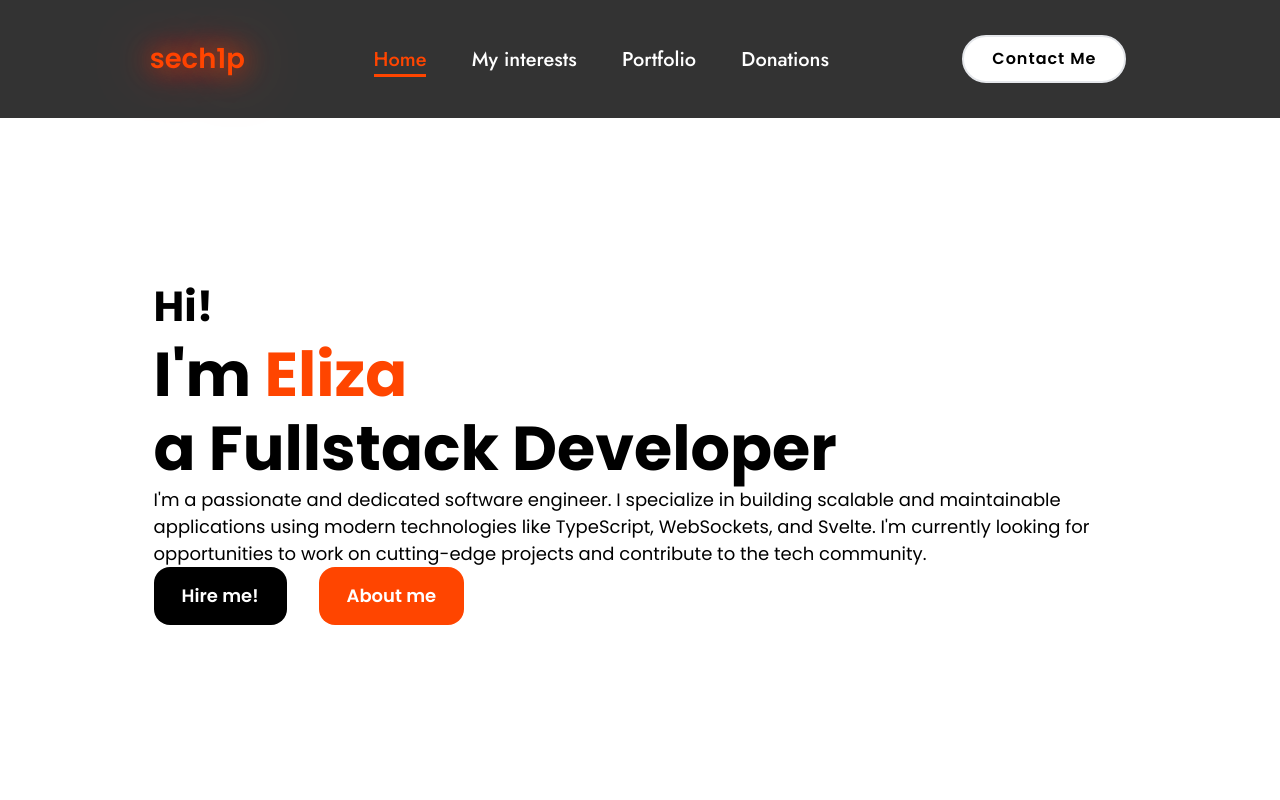
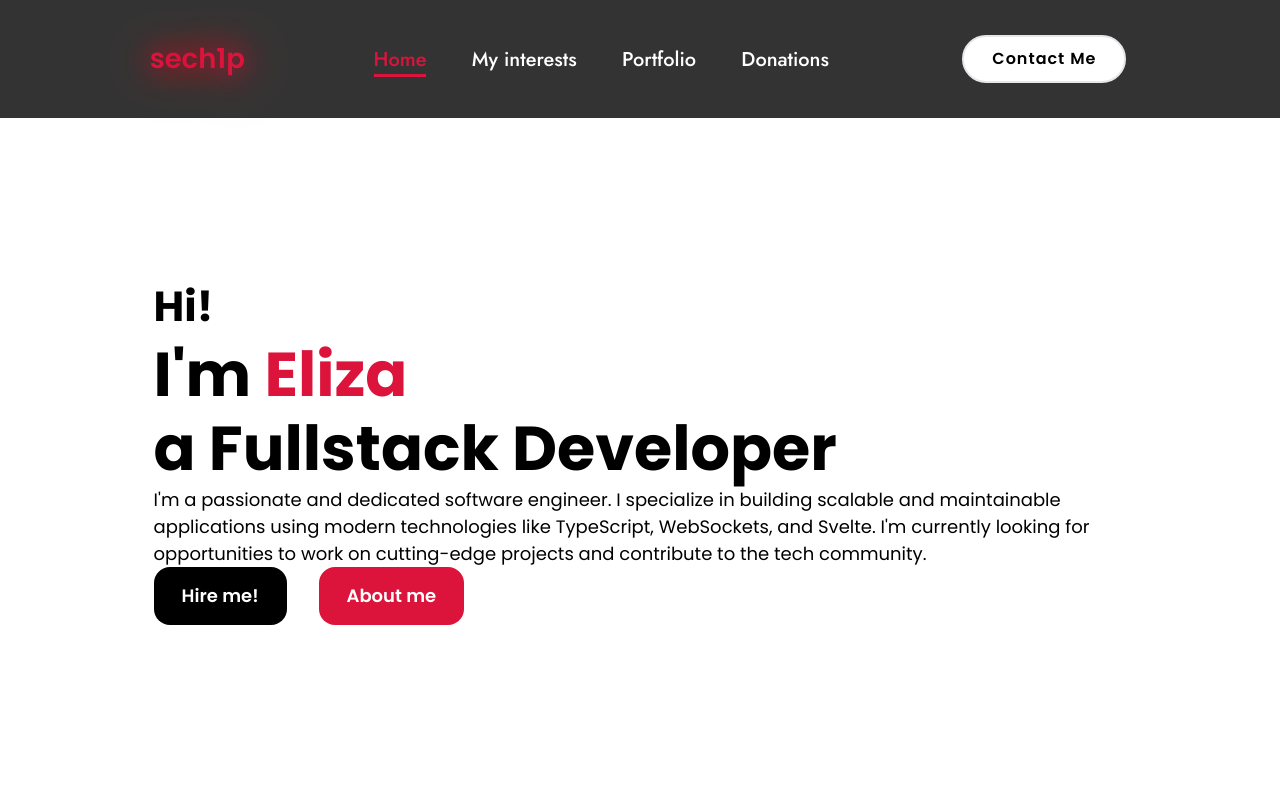
Before and after one commit to sech1p/sech1p.art, a Svelte app: page / in a window 1280 px wide. In both pictures the pointer is over the link "sech1p". Shown: the top 800 px of the page. Built offline with nearby package versions, Linux system fonts and the light colour scheme.

Commit message:
🔧 Change color of website from orangered to crimson

```diff
--- a/src/style.css
+++ b/src/style.css
@@ -32,13 +32,13 @@
   transition: 0.3s ease;
 }
 .logo:hover {
-  color: orangered;
-  text-shadow: 0 0 25px orangered, 0 0 50px orangered;
+  color: crimson;
+  text-shadow: 0 0 25px crimson, 0 0 50px crimson;
   transform: scale(1.1);
 }
 
 span {
-  color: orangered;
+  color: crimson;
 }
 
 .navbar a {
@@ -49,8 +49,8 @@ span {
 }
 .navbar a:hover,
 .navbar a.active {
-  color: orangered;
-  border-bottom: 3px solid orangered;
+  color: crimson;
+  border-bottom: 3px solid crimson;
 }
 
 .contact {
@@ -60,8 +60,8 @@ span {
   transition: 0.3s ease;
 }
 .contact:hover {
-  background-color: orangered;
-  box-shadow: 0 0 25px orangered;
+  background-color: crimson;
+  box-shadow: 0 0 25px crimson;
 }
 
 .home {
@@ -97,21 +97,21 @@ span {
 }
 .btn2 {
   padding: 15px 28px;
-  background-color: orangered;
+  background-color: crimson;
   font-weight: 600;
   transition: 0.3 ease;
   cursor: pointer;
 }
 .btn2:hover {
-  border: 2px solid orangered;
-  color: orangered;
+  border: 2px solid crimson;
+  color: crimson;
 }
 
 ::-webkit-scrollbar {
   width: 15px;
 }
 ::-webkit-scrollbar-thumb {
-  background-color: orangered;
+  background-color: crimson;
 }
 ::-webkit-scrollbar-track {
   background-color: rgba(0, 0, 0, 0.6);
@@ -181,7 +181,7 @@ span {
   transition: 0.3s ease;
 }
 .footer ul li a:hover {
-  border-bottom: 3px solid orangered;
+  border-bottom: 3px solid crimson;
 }
 .footer ul li {
   display: inline-block;
@@ -204,7 +204,7 @@ span {
 }
 
 .link {
-  color: orangered;
+  color: crimson;
   transition: 0.3s ease;
 }
 .link:hover {
```
